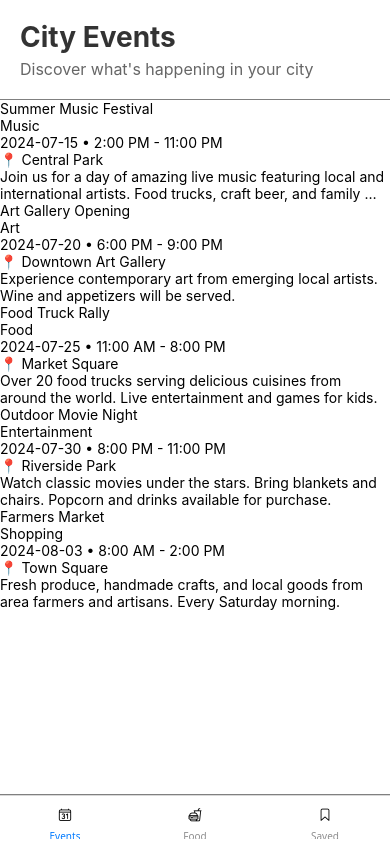
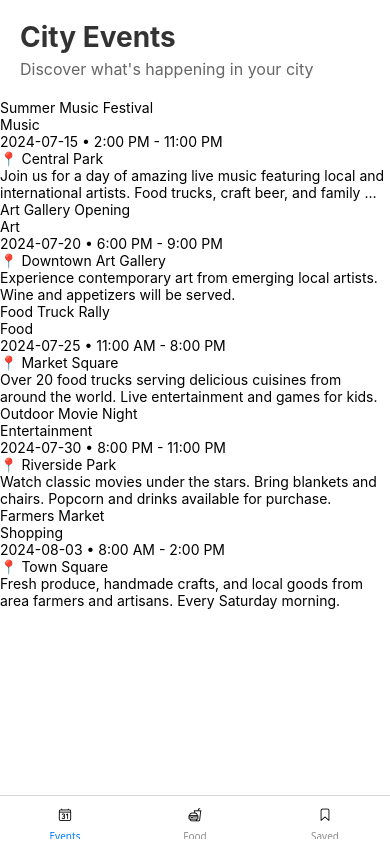
Before and after one commit to nyxsky404/City_Explorer, a React Native app: screen /Events in a window 390 px wide. Built offline with nearby package versions, Linux system fonts and the light colour scheme.

Commit message:
minor change

```diff
--- a/src/screens/EventsScreen.js
+++ b/src/screens/EventsScreen.js
@@ -39,14 +39,10 @@ const styles = StyleSheet.create({
   container: {
     flex: 1,
     backgroundColor: '#ffffff',
-    borderBottomWidth: 1,
-    borderBottomColor: 'grey',
   },
   header: {
     padding: 20,
     backgroundColor: 'white',
-    borderBottomColor: "grey",
-    borderBottomWidth: 1,
   },
   heading: {
     color: '#333333',
--- a/src/screens/FoodScreen.js
+++ b/src/screens/FoodScreen.js
@@ -51,8 +51,6 @@ const styles = StyleSheet.create({
   header: {
     padding: 20,
     backgroundColor: 'white',
-    borderBottomColor: "#e0e0e0",
-    borderBottomWidth: 1,
   },
   heading: {
     color: '#333333',
--- a/src/screens/SavedScreen.js
+++ b/src/screens/SavedScreen.js
@@ -28,14 +28,10 @@ const styles = StyleSheet.create({
   container: {
     flex: 1,
     backgroundColor: '#ffffff',
-    borderBottomWidth: 1,
-    borderBottomColor: 'grey',
   },
   header: {
     padding: 20,
     backgroundColor: 'white',
-    borderBottomColor: "grey",
-    borderBottomWidth: 1,
   },
   heading: {
     color: '#333333',
```
